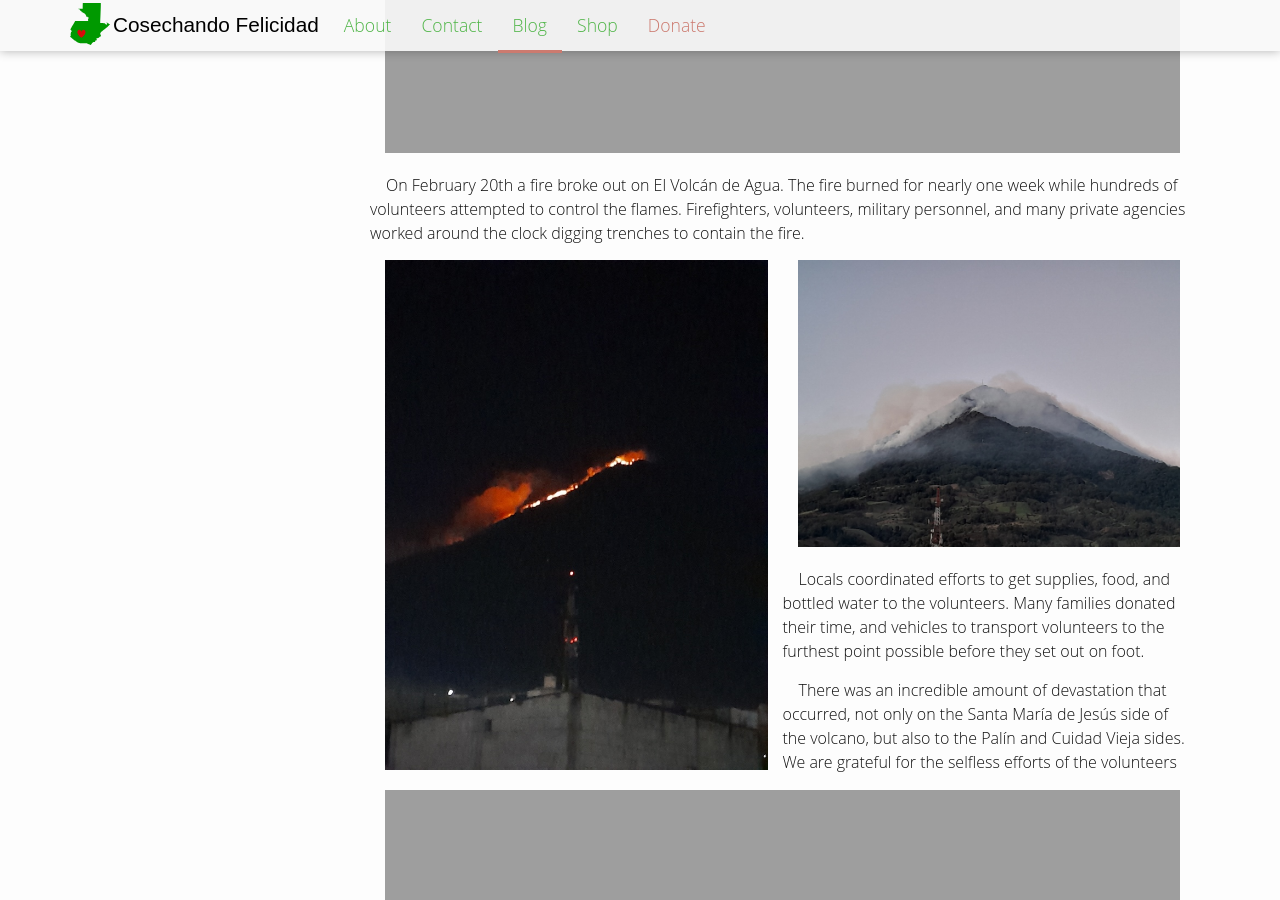
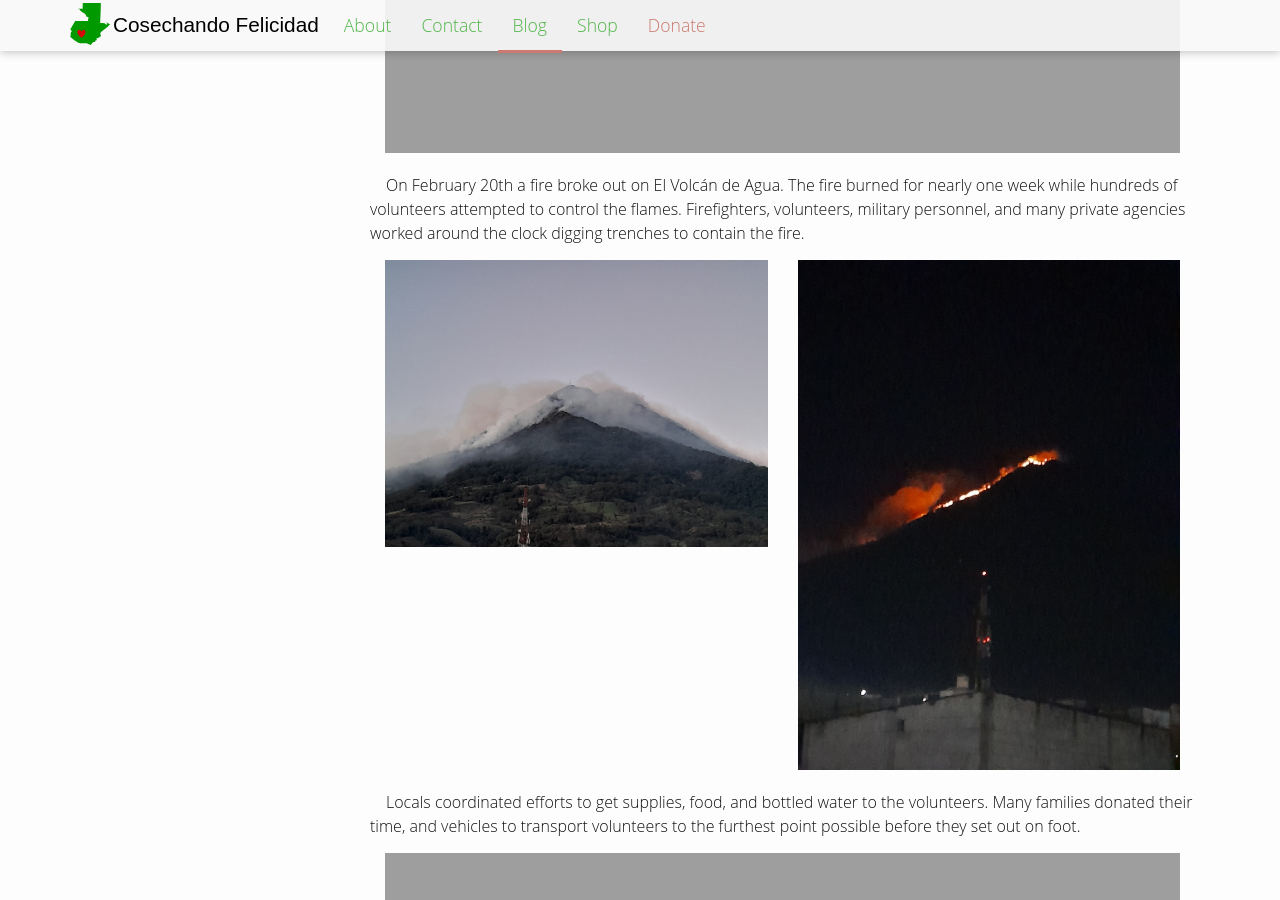
Before and after one commit to harvestinghappiness/harvestinghappiness.github.io, a Jekyll site: the page built from _posts/2024-03-25-March-Newsletter.md, in a window 1280 px wide and 900 px high, scrolled down 708 px. Built offline with Jekyll 4.4.1, drawn with Linux system fonts in a browser that asks for light colours; comment, search, counter and statistics services are not loaded.

Commit message:
update image layout

```diff
--- a/_posts/2024-03-25-March-Newsletter.md
+++ b/_posts/2024-03-25-March-Newsletter.md
@@ -15,8 +15,8 @@
 On February 20th a fire broke out on El Volcán de Agua. The fire burned for nearly one week while hundreds of volunteers attempted to control the flames. Firefighters, volunteers, military personnel, and many private agencies worked
 around the clock digging trenches to contain the fire.
 
+{% include figure.html src="blog-03-25-24/pic3.jpg" size="half" alt="Volcano Fuego covered in smoke." %}
 {% include figure.html src="blog-03-25-24/pic2.jpg" size="half" alt="Fire on the side of the mountain." %}
-{% include figure.html src="blog-03-25-24/pic3.jpg" size="half" alt="Volcano Fuego covered in smoke." %}
 
 Locals coordinated efforts to get supplies, food, and bottled water to the volunteers. Many families donated their time, and vehicles to transport volunteers to the furthest point possible
 before they set out on foot.
@@ -38,8 +38,8 @@
 
 {% include figure.html src="blog-03-25-24/pic8.jpg" size="half" caption="Mateo showed off his fun new sweater!" %}
 {% include figure.html src="blog-03-25-24/pic9.jpg" size="half" caption="We received many thoughtful donations from the community." %}
+{% include figure.html src="blog-03-25-24/pic11.jpg" size="half" alt="Beans and rice on a table." %}
 {% include figure.html src="blog-03-25-24/pic10.jpg" size="half" caption="Delicious avocados to share with the abuelos." %}
-{% include figure.html src="blog-03-25-24/pic11.jpg" size="half" alt="Beans and rice on a table." %}
 
 Thank you for all your prayers and encouraging messages. We are so grateful for the countless people that uplift and support our work here. As always, you can find updates on our work on our Facebook and Instagram pages.
 
```
